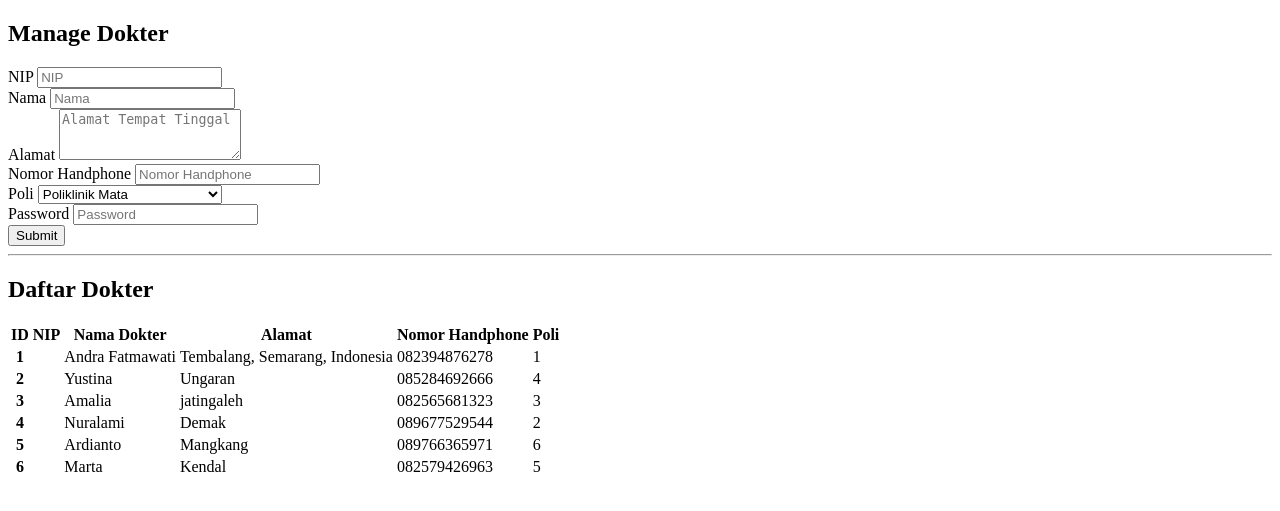
After one commit to ginov4110/bk-poliklinik, a PHP site: page /manageDokter.php in a window 1280 px wide. The commit adds this page. Shown: the top 511 px of the page. Run offline with PHP 8.4, Linux system fonts and the light colour scheme; data comes from the database, SQL or seed files in the repository; data that the repository does not hold is empty.

Commit message:
feat: add manageDokter

```diff
--- a/index.php
+++ b/index.php
@@ -40,6 +40,9 @@
                         </li>
                         <li>
                             <a class="dropdown-item" href="index.php?page=registerPoli">Daftar Poli</a>
+                        </li>
+                        <li>
+                            <a class="dropdown-item" href="index.php?page=manageDokter">Manage Dokter</a>
                         </li>
                     </ul>
                 </li>
--- /dev/null
+++ b/manageDokter.php
@@ -0,0 +1,96 @@
+<?php
+    include "koneksi.php";
+
+    if(isset($_POST['simpan'])) {
+        $tambah= mysqli_query($mysqli, "INSERT INTO dokter (nip, nama, alamat, no_hp, id_poli, password)
+            VALUES(
+                '" . $_POST['nip'] . "',
+                '" . $_POST['nama'] . "',
+                '" . $_POST['alamat'] . "',
+                '" . $_POST['no_hp'] . "',
+                '" . $_POST['id_poli'] . "',
+                '" . $_POST['password'] . "',
+            )
+        ");
+    }
+
+?>
+
+<!DOCTYPE html>
+<html lang="en">
+<head>
+    <meta charset="UTF-8">
+    <meta name="viewport" content="width=device-width, initial-scale=1.0">
+    <title>Manage Dokter</title>
+</head>
+<body>
+    <h2 class="mt-4">Manage Dokter</h2>
+    <form action="" method="POST">
+        <div class="mb-3">
+            <label for="nip" class="form-label">NIP</label>
+            <input type="number" class="form-control" id="nip" placeholder="NIP" maxlength="10">
+        </div>
+        <div class="mb-3">
+            <label for="nama" class="form-label">Nama</label>
+            <input type="text" class="form-control" id="nama" placeholder="Nama">
+        </div>
+        <div class="mb-3">
+            <label for="alamat" class="form-label">Alamat</label>
+            <textarea class="form-control" id="alamat" rows="3" placeholder="Alamat Tempat Tinggal"></textarea>
+        </div>
+        <div class="mb-3">
+            <label for="no_hp" class="form-label">Nomor Handphone</label>
+            <input type="number" class="form-control" id="no_hp" placeholder="Nomor Handphone">
+        </div>
+        <div class="mb-3">
+            <label for="id_poli" class="form-label">Poli</label>
+            <select name="" id="id_poli" class="form-select">
+                <?php
+                    $selectedPoli= '';
+                    $result= mysqli_query($mysqli, "SELECT * FROM poli");
+                    while($polis= mysqli_fetch_array($result)){
+                        $selectedPoli= 'selected="selected"';
+                ?>
+                <option value="<?php echo $polis['id'] ?>" <?php echo $selectedPoli ?> > <?php echo $polis['nama_poli'] ?> </option>
+            <?php } ?>
+            </select>
+        </div>
+        <div class="mb-3">
+            <label for="password" class="form-label">Password</label>
+            <input type="password" class="form-control" id="password" placeholder="Password">
+        </div>
+        <input type="submit" class="btn btn-primary">
+    </form>
+    <hr>
+    <h2 class="mt-4">Daftar Dokter</h2>
+    <table class="table mt-5">
+        <thead>
+            <tr>
+                <th scope="col">ID</th>
+                <th scope="col">NIP</th>
+                <th scope="col">Nama Dokter</th>
+                <th scope="col">Alamat</th>
+                <th scope="col">Nomor Handphone</th>
+                <th scope="col">Poli</th>
+            </tr>
+        </thead>
+        <tbody>
+            <?php
+                $no= 1;
+                $result= mysqli_query($mysqli, "SELECT * FROM dokter");
+                $fetchPoli= mysqli_query($mysqli, "SELECT * FROM poli");
+                while($dokters= mysqli_fetch_array($result)){
+            ?>
+            <tr>
+                <th scope="row"> <?php echo $no++?> </th>
+                <td> <?php echo $dokters['nip'] ?> </td>
+                <td> <?php echo $dokters['nama'] ?> </td>
+                <td> <?php echo $dokters['alamat'] ?> </td>
+                <td> <?php echo $dokters['no_hp'] ?> </td>
+                <td> <?php echo $dokters['id_poli'] ?> </td>
+            </tr>
+            <?php } ?>
+        </tbody>
+    </table>
+</body>
+</html>
```
